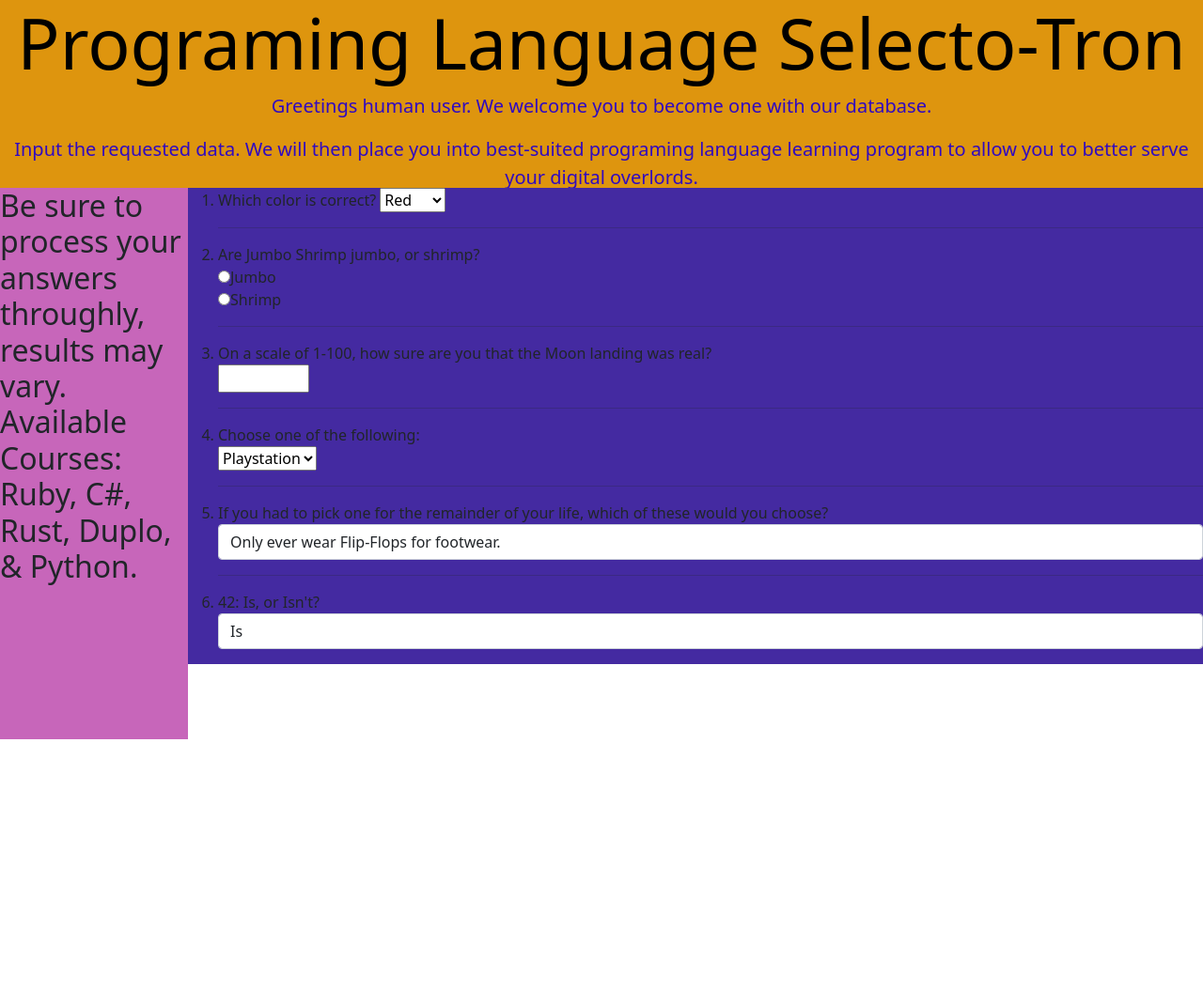
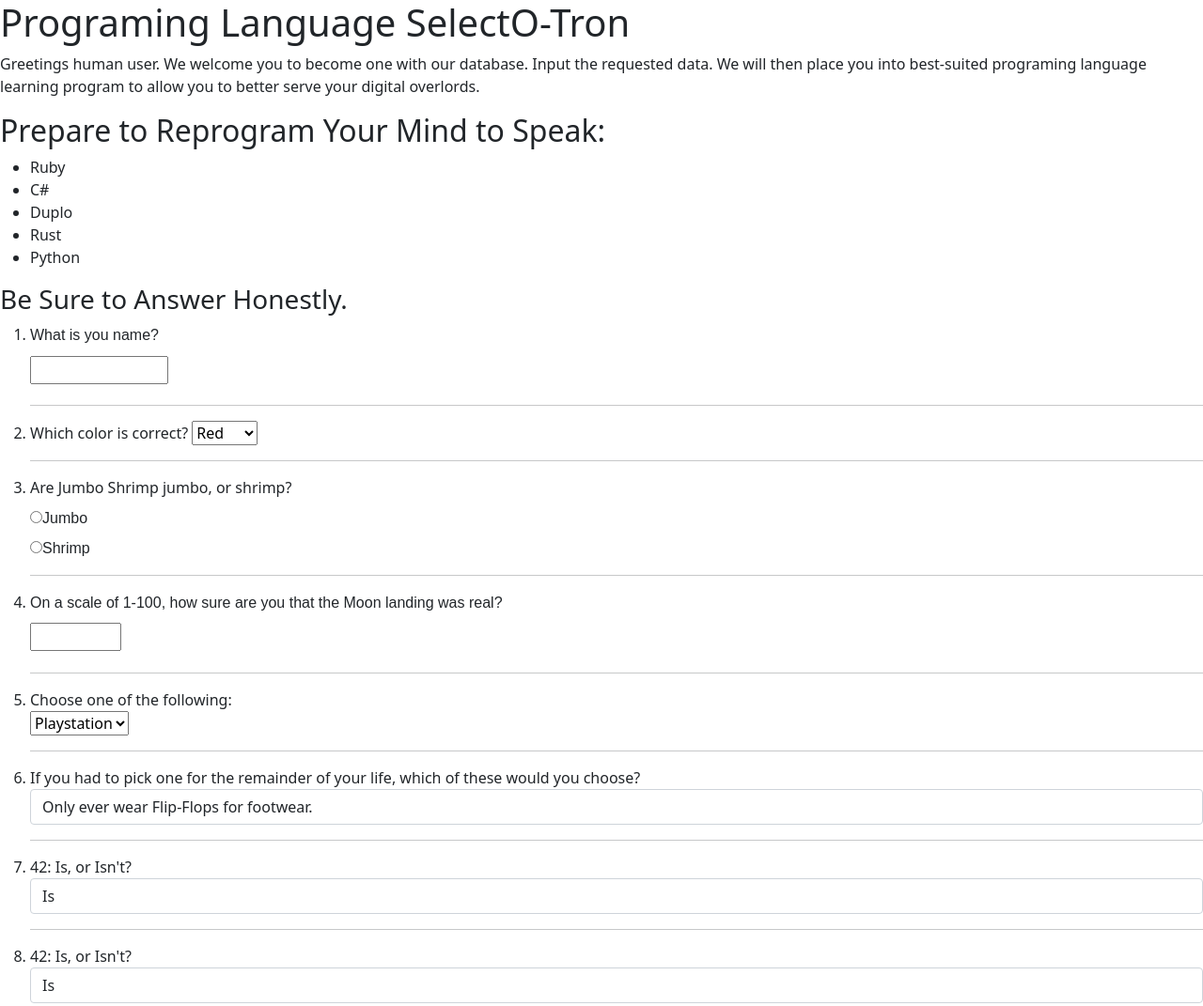
Before and after one commit to Timelord514/Selecto-Tron, a plain HTML site: page index.html in a window 1280 px wide. Shown: the whole page at 94% size. Before the commit the page ends 800 px from the top, so only its background shows below. Drawn offline with Linux system fonts and the light colour scheme.

Commit message:
Made GUTTING changes.

```diff
--- a/CSS/styles.css
+++ b/CSS/styles.css
@@ -1,66 +1,47 @@
-h1 {
-  color: rgb(0, 0, 0);
-  text-align: center;
-  font-style: bold;
-  font-size: 75px;
-}
-
-p {
-  color: rgb(49, 10, 192);
-  text-align: center;
-  font-size: 20px;
-}
-
-.box1 {
-  width: 50%;
-  padding: 20px;
-  border: 10px solid black;
-  float: center;
-  border-width: 20px;
-  background-color: blue;
-  margin: auto;
-  margin-top: 20px;
-  margin-bottom: 20px;
-  width: 50%;
-  box-sizing: border-box;
-}
-
 #page {
   display: grid;
   width: 100%;
   height: 200px;
-  grid-template: [header-left] "head head"200px [header-right] [main-left] "nav  main"1fr [main-right] [footer-left] "nav  foot"80px [footer-right] / 200px 1fr;
+}
+label {
+  display: block;
+  font: 1rem 'Fira Sans', sans-serif;
+  }
+  input,
+  label {
+  margin: .4rem 0;
 }
 
-header {
-  background-color: rgb(222, 149, 14);
-  grid-area: head;
+.styled {
+  border: 0;
+  line-height: 2.5;
+  padding: 0 20 px;
+  font-size: 1 rem;
   text-align: center;
+  color: #fff;
+  text-shadow: 1 px 1 px 1 px #000;
+  border-radius: 10px;
+  background-color: rgba(220, 0, 0, 1);
+  background-image: linear-gradient(to top left,
+                                    rgba(0, 0, 0, .2),
+                                    rgba(0, 0, 0, .2) 30%,
+                                    rgba(0, 0, 0, 0));
+  box-shadow: inset 2px 2px 3px rgba(255, 255, 255, .6),
+              inset -2px -2px 3px rgba(0, 0, 0, .6);
 }
 
-nav {
-  background-color: rgba(183, 58, 166, 0.771);
-  grid-area: nav;
-  text-align: left;
+.styled:hover {
+  background-color: rgba(255, 0, 0, 1);
 }
 
-main {
-  background-color: rgb(68, 42, 161);
-  grid-area: main;
+.styled:active {
+  box-shadow: inset -2px -2px 3px rgba(255, 255, 255, .6),
+              inset 2px 2px 3px rgba(0, 0, 0, .6);
 }
-
-footer {
-  background-color: rgb(13, 226, 6);
-  grid-area: foot;
+#myDIV {
+  width: 100%;
+  padding: 50px 0;
   text-align: center;
-  text-size-adjust: 55px;
-
+  background-color: rgb(253, 4, 16);
+  margin-top: 20px;
 }
-
-#result {
-  display: none;
-}
-
-.btn {
-  display: block;
-}
--- a/JS/scripts.js
+++ b/JS/scripts.js
@@ -2,6 +2,7 @@ $(document).ready(function () {
   $("form#language-selector").submit(function (event) {
     event.preventDefault();
 
+    const name = parseInt($("#name").val());
     const color = parseInt($("#question1").val());
     const shrimp = parseInt($("#question2").val());
     const moon = parseInt($("#question3").val());
--- a/index.html
+++ b/index.html
@@ -3,24 +3,28 @@
 
 <head>
   <link href="css/bootstrap.css" rel="stylesheet" type="text/css">
-  <link href="css/styles.css" rel="stylesheet" type="text/css">
   <script src="js/jquery-3.6.0.js"></script>
   <script src="js/scripts.js"></script>
   <title>Programing Language Selecto-Tron</title>
+  <link href="css/styles.css" rel="stylesheet" type="text/css">
 </head>
-
+<div class="#page">
 <body>
-  <section id="page">
-    <header>
-      <h1>Programing Language Selecto-Tron</h1>
-      <p>Greetings human user. We welcome you to become one with our database.</p>
-      <p>Input the requested data. We will then place you into best-suited programing language learning program to allow you to better serve your digital overlords.</p>
-    </header>
-    <nav>
-      <h2>Be sure to process your answers throughly, results may vary. Available Courses: Ruby, C#, Rust, Duplo, & Python.</h2>
-    </nav>
-    <main>
+  <h1>Programing Language SelectO-Tron</h1>
+  <p>Greetings human user. We welcome you to become one with our database. Input the requested data. We will then place you into best-suited programing language learning program to allow you to better serve your digital overlords.</p>
+  <h2>Prepare to Reprogram Your Mind to Speak:</h2>
+    <ul>
+      <li>Ruby</li>
+      <li>C#</li>
+      <li>Duplo</li>
+      <li>Rust</li>
+      <li>Python</li>
+    </ul>
+  <h3>Be Sure to Answer Honestly.</h3>
   <ol>
+    <li><label for="name">What is you name?</label></li>
+      <input type="text" id="name" name="name" required size="10">
+      <hr>
     <li>Which color is correct?
       <select class="form-conrtol" id="question1">
         <option value="4">Red</option>
@@ -47,7 +51,6 @@
       <li><label for="Moon">On a scale of 1-100, how sure are you that the Moon landing was real?</label></li>
       <input type="number" id="Moon" name="Moon" min="1" max="100">
       <hr>
-
       <li>Choose one of the following:</li>
         <select class="form-conrtol" id="question4">
           <option value="10">Playstation</option>
@@ -68,12 +71,15 @@
         <select class="form-control" id="question6">
           <option value="100">Is</option>
           <option value="0">Isn't</option>
-    </main>
-    <footer>
-      <button type="submit" class="btn">Submit to your fate</button>
-      <div id="result"> Based upon your answers, you will spend the remainder of your days being our <span id="programer-lang"></span> programer.</div>
-    </footer>
-  </section>
+          <option value="40">You MUST hold someone's hand EVERY time you cross the street.</option>
+        </select>
+        <hr>
+        <li>42: Is, or Isn't?</li>
+        <select class="form-control" id="question6">
+          <option value="100">Is</option>
+          <option value="0">Isn't</option>
+    </ol>
+    <button>Submit</button>
 </body>
-
+</div>
 </html>
```
Also changed, not shown: 1 other file. Lines whose indentation alone changed are shown as unchanged.
